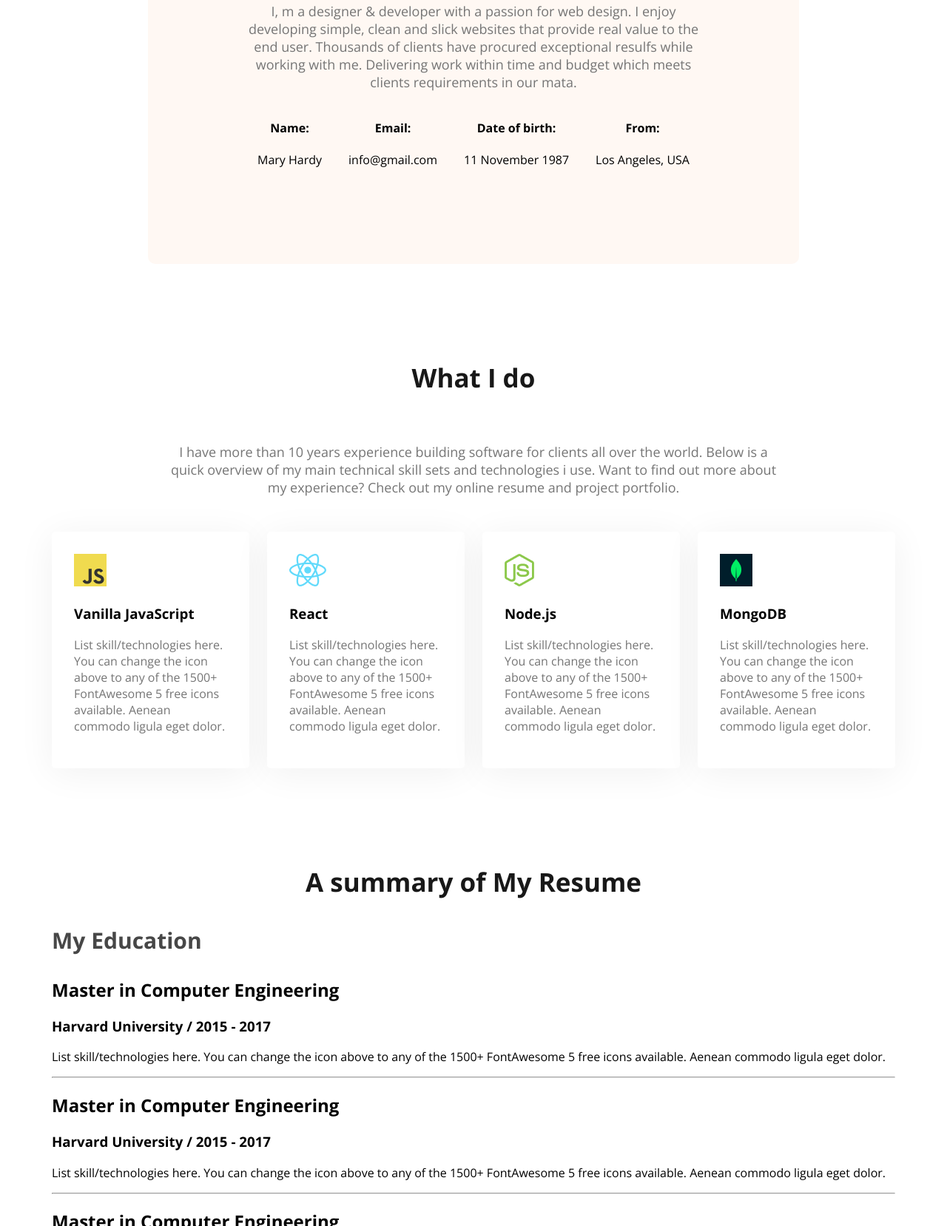
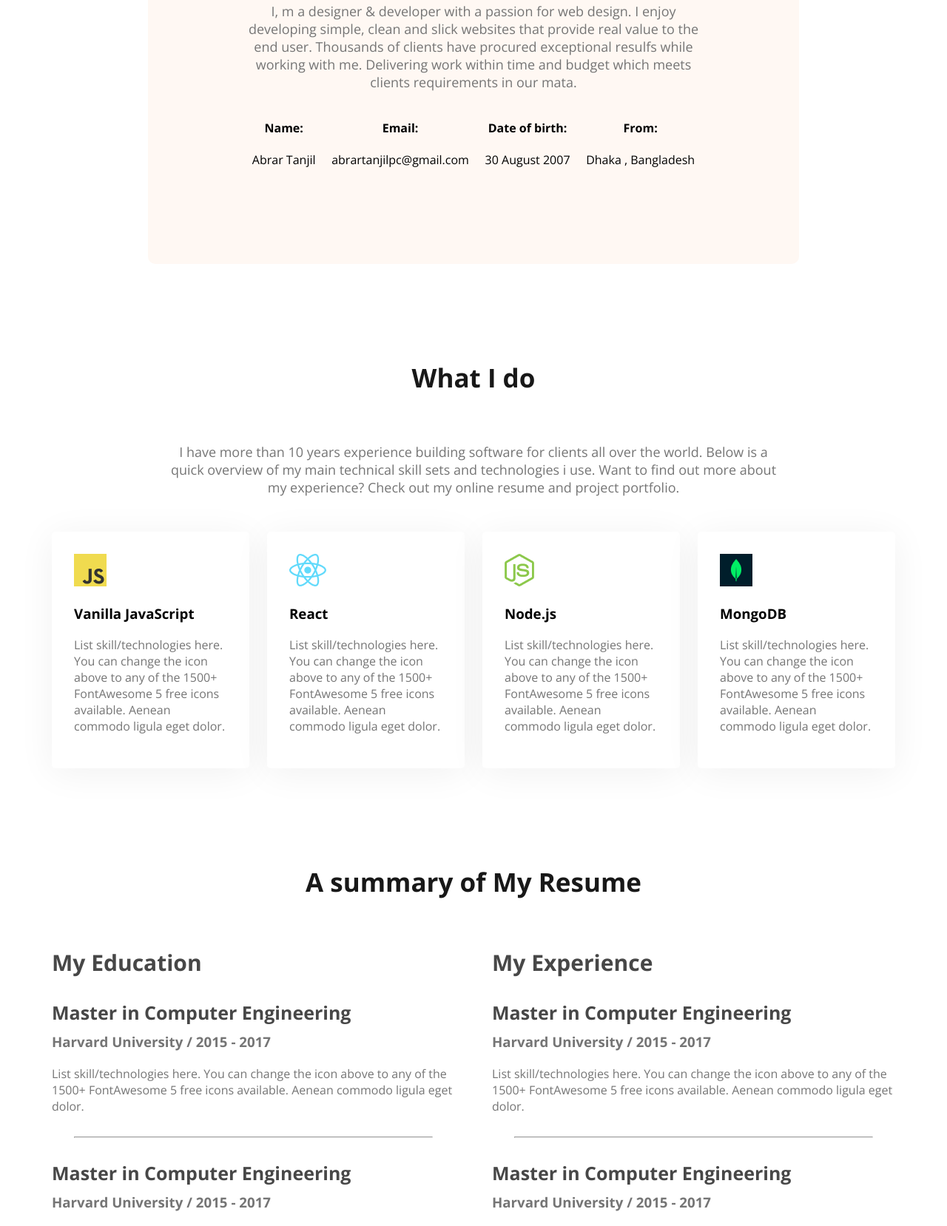
Before and after one commit to bdadi71/webdeveloper-portofolio, a plain HTML site: page index.html in a window 1280 px wide. Shown: the part 1142-2800 px from the top of the page at 74% size. Drawn offline with nearby package versions, Linux system fonts and the light colour scheme.

Commit message:
finished the resume section

```diff
--- a/index.html
+++ b/index.html
@@ -12,7 +12,7 @@
 <body>
     <header class="header">
         <nav>
-            <h3 class="nav-title">Ma<span class="text-primary">r</span>y</h3>
+            <h3 class="nav-title">A<span class="text-primary">d</span>i</h3>
             <ul>
                 <li><a href="">Portfolio</a></li>
                 <li><a href="">Blog</a></li>
@@ -37,19 +37,19 @@
          <div class="about-info-container">
             <div class="about-info">
                 <h4 class="info-title">Name:</h4>
-                <description> Mary Hardy </description>
+                <description> Abrar Tanjil </description>
             </div>
             <div class="about-info">
                 <h4 class="info-title">Email:</h4>
-                <description> info@gmail.com</description>
+                <description> abrartanjilpc@gmail.com</description>
             </div>
             <div class="about-info">
                 <h4 class="info-title">Date of birth:</h4>
-                <description>11 November 1987</description>
+                <description>30 August 2007</description>
             </div>
             <div class="about-info">
                 <h4 class="info-title">From:</h4>
-                <description> Los Angeles, USA</description>
+                <description> Dhaka , Bangladesh</description>
             </div>
         </div>
 
@@ -112,7 +112,6 @@
                         <p class="resume-item-description"></p>
                     </div>
 
-h
                 </div>
                 <div class="resume-column">
                     <h3 class="resume-column-title">My Experience</h3>
@@ -135,6 +134,9 @@ h
                     </div>
                 </div>
             </div>
+            <div class="download-cv">
+                <button class="btn-primary">Download CV</button>
+            </div>
         </section>
 
     </main>
--- a/styles/portfolio.css
+++ b/styles/portfolio.css
@@ -148,3 +148,28 @@ main {
     font-size: 30px;
     font-weight: 700;
 }
+.resume-container {
+    display: flex;
+    gap: 50px;
+}
+.resume-item-title {
+    color: #474747;
+    font-size: 25px;
+    font-weight: 700;
+    margin-bottom: 10px;
+}
+.resume-item-institute {
+    margin-bottom: 20px;
+    margin-top: 0px;
+}
+.resume-item-institute , .resume-item-description {
+    color: #757575;
+}
+
+.resume-container hr {
+    margin: 30px;
+}
+.download-cv{
+    text-align: center;
+    margin-top: 50px;
+}
```
